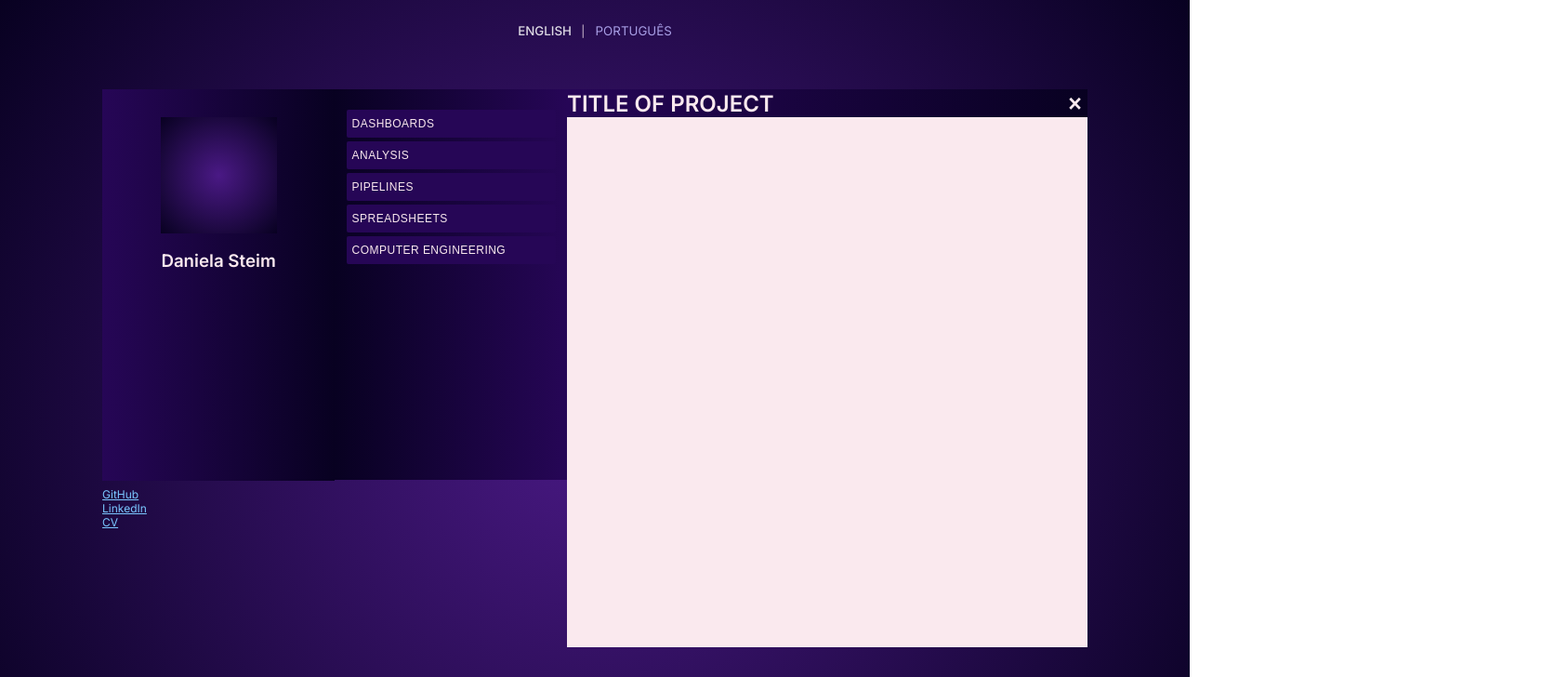
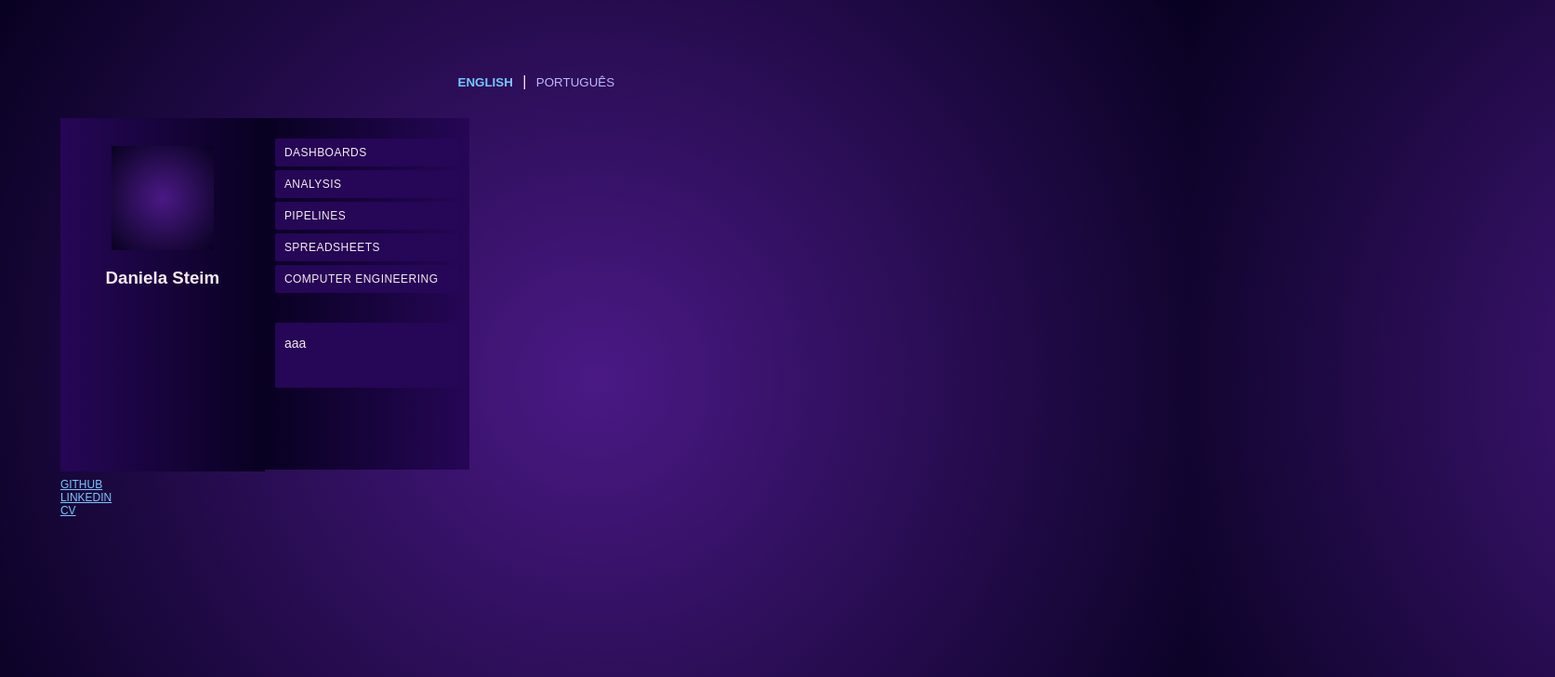
Before and after one commit to danielasteim/Portfolio_PTBR, a plain HTML site: page potfolio.html in a window 1280 px wide. Shown: the top 728 px of the page at 93% size, 1673 px wide, since content can reach past the window. Drawn offline with Linux system fonts and the light colour scheme.

Commit message:
final css

```diff
--- a/css/style.css
+++ b/css/style.css
@@ -17,22 +17,12 @@
 }
 
 body {
-  font-family: 'Inter', system-ui, sans-serif;
-  color: var(--text-primary);
-  background: var(--color-3);
-  background: radial-gradient(circle, var(--color-3) 0, var(--color-1) 100%);
-  min-height: 100vh;
-  display: flex;
-}
+    font-family: 'Manrope', sans-serif;
+    color: var(--text-primary);
+    background: var(--color-3);
+    background: radial-gradient(circle, var(--color-3) 0, var(--color-1) 100%);
+    min-height: 100vh;
 
-.lang-toggle {
-  position: fixed;
-  top: 24px;
-  left: 50%;
-  transform: translateX(-50%);
-  font-size: 0.75rem;
-  letter-spacing: 0.08em;
-  opacity: 0.85;
 }
 
 .lang-toggle button {
@@ -41,26 +31,25 @@ body {
   color: #bfb8ff;
   cursor: pointer;
   font-family: inherit;
+  margin-top: 10px;
+  margin-bottom: 30px;;
+}
+.lang-toggle button:hover {
+    color: var(--text-accent);
 }
 
 .lang-toggle button.active {
-  color: #ffffff;
-  font-weight: 500;
-}
-
-body, html {
-  margin: 0;
-  padding: 0;
+    color: var(--text-accent);
+    font-weight: bold;
 }
 
 .layout {
-  width: 100%;
-  height: 100vh;
-
+  width: 90%;
+  height: 90vh;
+  flex-direction: column;
   display: flex;
   justify-content: center;
-
-  padding: 96px 4vw 0;
+  align-items: center;
 }
 
 .main-area {
@@ -68,7 +57,7 @@ body, html {
   height: 75%;
 
   display: grid;
-  grid-template-columns: 250px 250px 1fr;
+  grid-template-columns: 220px 220px 1fr;
   gap: 0px;
   background: none;
 }
@@ -84,7 +73,7 @@ body, html {
 }
 
 .profile-info {
-    height: 87.5%;
+    height: 90%;
     background:
     linear-gradient(
       90deg,
@@ -108,9 +97,10 @@ body, html {
 .profile-links {
     display: flex;
     flex-direction: column;
-    height: 12.5%;
+    height: 11.2%;
     font-size: 12px;
     justify-content: center;
+    padding-top: 5px;
 }
 
 .profile-links a {
@@ -143,7 +133,7 @@ body, html {
   align-items: center;
   justify-content: space-between;
   margin: 2px 10px;
-  padding: 5 16px;
+  padding: 3px 10px;
   border: none;
   background: var(--color-2);
   border-radius: 2px;
@@ -154,9 +144,56 @@ body, html {
 
   transition: background 0.2s ease, border-color 0.2s ease;
 }
+
+.skills-menu button:hover {
+    background: var(--color-1);
+    color: var(--text-accent);
+}
+
+.skills-menu button.active {
+    color: var(--text-accent);
+
+}
+
+.skills-list {
+    background: var(--color-2);
+    color: var(--text-primary);
+    font-size: 14px;
+    height: 70px;
+    width: 90%;
+    border-radius: 2px;
+    margin-top: 30px;
+}
+
+.skills-list p {
+    margin-left: 10px;
+}
+
 .panel {
+  transform: translateX(100%);
+  opacity: 0;
+  pointer-events: none;
+
   grid-column: 3;
-  background:
+    background: none;
+    padding-left: 0px;
+    box-shadow: #030007;
+
+  transition: transform 0.35s ease, opacity 0.25s ease;
+}
+
+.panel.active {
+  transform: translateX(0);
+  opacity: 1;
+  pointer-events: auto;
+}
+
+.panel-header {
+    display: flex;
+    align-items: center;
+    justify-content: space-between;
+    height: 7.5%;
+    background:
     linear-gradient(
       90deg,
       var(--color-2),
@@ -164,11 +201,9 @@ body, html {
     );
 }
 
-.panel-header {
-    display: flex;
-    align-items: center;
-    justify-content: space-between;
-    height: 5%;
+.panel-header h2 {
+    font-size: 16px;
+    padding-left: 10px;
 }
 
 .panel-header button {
@@ -177,11 +212,11 @@ body, html {
     color: var(--text-primary);
     font-weight: bold;
     border: none;
-    font-size: 25px;
+    padding-right: 10px;
 }
 
 .panel-content {
-    height: 95%;
+    height: 92.5%;
     background-color: var(--text-primary);
 
 }
--- a/potfolio.html
+++ b/potfolio.html
@@ -13,9 +13,6 @@
 </head>
 
 <body>
-
-
-
   <div class="layout">
       <!-- Language Toggle -->
     <div class="lang-toggle">
@@ -44,8 +41,8 @@
             </div>
 
             <div class="profile-links">
-                <a href="https://github.com/yourusername" target="_blank">GitHub</a>
-                <a href="https://linkedin.com/in/yourusername" target="_blank">LinkedIn</a>
+                <a href="https://github.com/danielasteim" target="_blank">GITHUB</a>
+                <a href="https://linkedin.com/in/yourusername" target="_blank">LINKEDIN</a>
                 <a href="assets/cv/Daniela_Steim_CV.pdf" target="_blank">CV</a>
             </div>
 
@@ -60,9 +57,11 @@
                 <button data-category="spreadsheets">SPREADSHEETS</button>
                 <button data-category="coding">COMPUTER ENGINEERING</button>
                 <div class="skills-list">
-
+                    <p>aaa</p>
                 </div>
             </nav>
+
+
 
         </div>
 
@@ -76,6 +75,9 @@
 
             <div class="panel-content">
             <!-- Projects injected via JS -->
+                <div class="panel-list">
+
+                </div>
             </div>
 
         </div>
```
